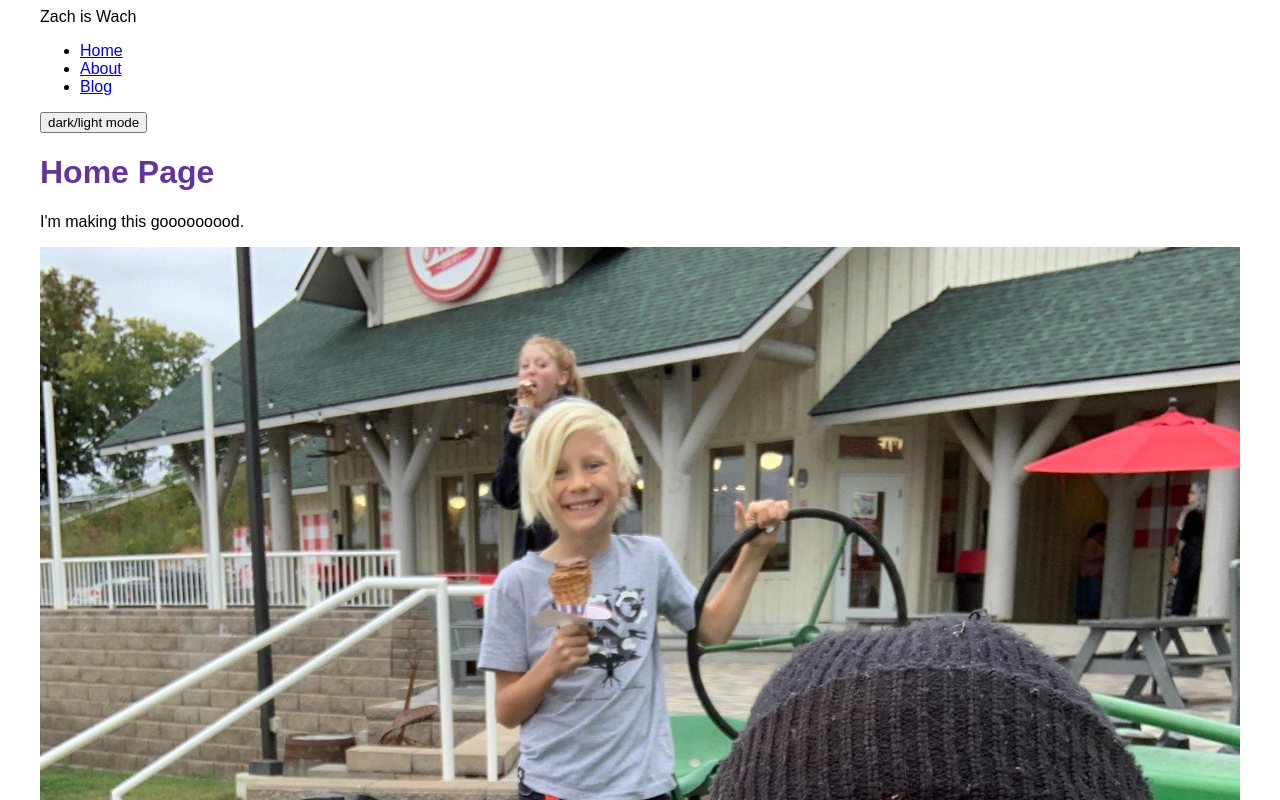
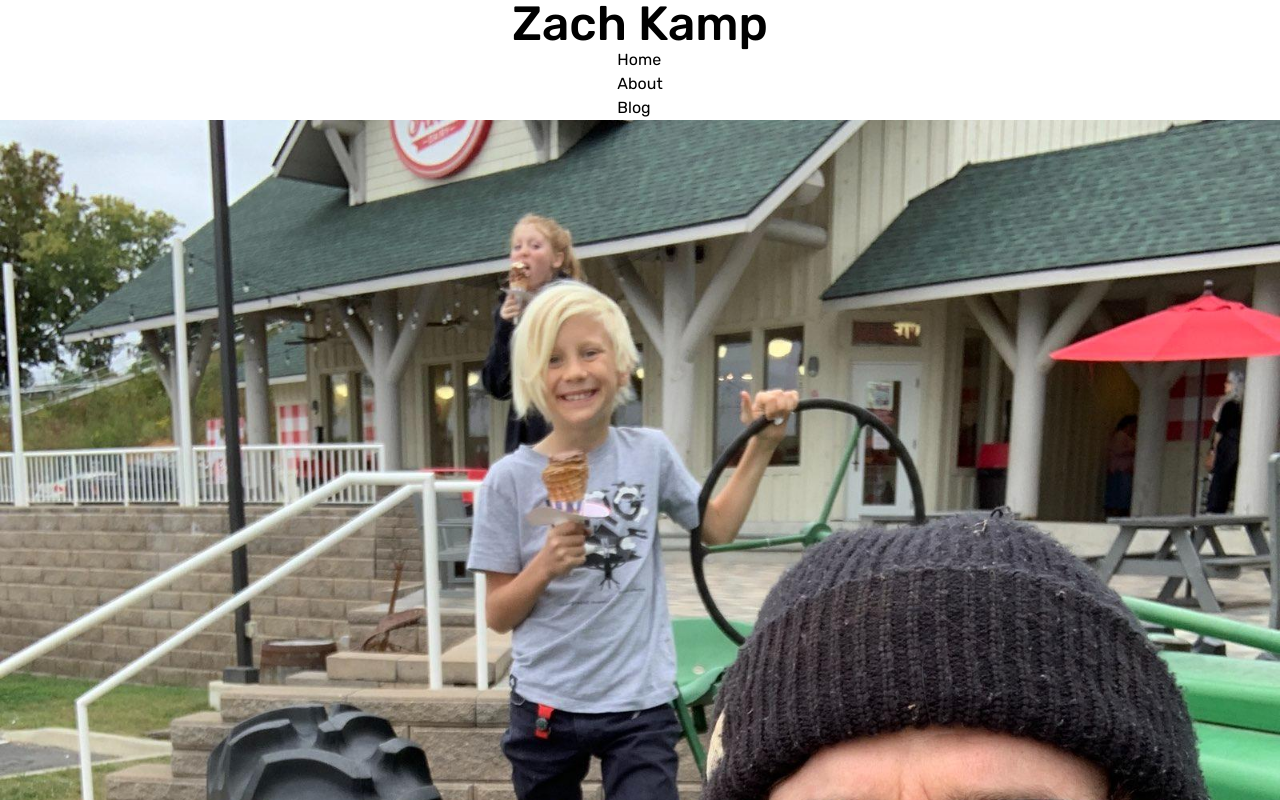
Before and after one commit to zachsgarden/zach-s-blog, a Gatsby site: page / in a window 1280 px wide. Shown: the top 800 px of the page. Built offline with nearby package versions, Linux system fonts and the light colour scheme; Gatsby itself is replaced by a stand-in of ours.

Commit message:
added tailwind

```diff
--- /dev/null
+++ b/gatsby-browser.js
@@ -0,0 +1,2 @@
+import "typeface-rubik";
+import "./src/styles/global.css";
--- a/gatsby-config.js
+++ b/gatsby-config.js
@@ -1,18 +1,35 @@
 module.exports = {
   siteMetadata: {
-    title: "Zach is Wach"
+    title: "Zach Kamp",
   },
   plugins: [
+    "gatsby-plugin-postcss",
     "gatsby-plugin-image",
     "gatsby-plugin-sharp",
+    "gatsby-plugin-mdx",
+    "gatsby-transformer-sharp",
     {
       resolve: "gatsby-source-filesystem",
       options: {
         name: `blog`,
         path: `${__dirname}/blog`,
-      }
+      },
     },
-    "gatsby-plugin-mdx",
-    "gatsby-transformer-sharp",
+    {
+      resolve: `gatsby-omni-font-loader`,
+      options: {
+        enableListener: true,
+        preconnect: [
+          `https://fonts.googleapis.com`,
+          `https://fonts.gstatic.com`,
+        ],
+        web: [
+          {
+            name: `Open Sans`,
+            file: `"https://fonts.googleapis.com/css2?family=Rubik:ital,wght@0,300;0,400;0,500;0,600;0,700;0,800;0,900;1,300;1,400;1,500;1,600;1,700;1,800;1,900&display=swap"`,
+          },
+        ],
+      },
+    },
   ],
-}
+};
--- /dev/null
+++ b/postcss.config.js
@@ -0,0 +1,6 @@
+module.exports = {
+  plugins: {
+    tailwindcss: {},
+    autoprefixer: {},
+  },
+}
--- a/src/components/layout.js
+++ b/src/components/layout.js
@@ -2,11 +2,9 @@
 import { Link, useStaticQuery, graphql } from "gatsby"
 import {
   container,
-  heading,
   navLinks,
   navLinkItem,
   navLinkText,
-  siteTitle,
 } from "./layout.module.css";
 
 const Layout = ({ pageTitle, children }) => {
@@ -20,8 +18,8 @@
   }
   `)
   return (
-    <div className={container}>
-      <header className={siteTitle}>{data.site.siteMetadata.title}</header>
+    <div className="font-rubik container flex flex-col items-center">
+      <header className="text-5xl font-medium">{data.site.siteMetadata.title}</header>
       <nav>
         <ul className={navLinks}>
           <li className={navLinkItem}>
@@ -40,10 +38,9 @@
             </Link>
           </li>
         </ul>
-        <button>dark/light mode</button>
       </nav>
       <main>
-        <h1 className={heading}>{pageTitle}</h1>
+        <h1>{pageTitle}</h1>
         {children}
       </main>
     </div>
--- a/src/components/layout.module.css
+++ b/src/components/layout.module.css
@@ -1,11 +1,7 @@
 .container {
     margin: auto;
     max-width: 1200px;
-    font-family: sans-serif;
-}
-
-.heading {
-    color: rebeccapurple;
+    /* font-family: Rubik, sans-serif; */
 }
 
 .nav-links {
@@ -30,10 +26,3 @@
 .flex-row {
     display: flex;
 }
-
-.site-title {
-    font-size: 3rem;
-    color: gray;
-    font-weight: 700;
-    margin: 3rem 0;
-}
--- a/src/pages/index.js
+++ b/src/pages/index.js
@@ -1,24 +1,21 @@
-import * as React from 'react'
-import Layout from '../components/layout'
-import { StaticImage } from 'gatsby-plugin-image'
-import Seo from '../components/seo'
-import {
-  profileImg
-} from "../components/layout.module.css";
+import * as React from "react";
+import Layout from "../components/layout";
+import { StaticImage } from "gatsby-plugin-image";
+import Seo from "../components/seo";
+import { profileImg } from "../components/layout.module.css";
 
 const IndexPage = () => {
   return (
-    <Layout pageTitle="Home Page">
-      <p>I'm making this gooooooood.</p>
+    <Layout>
       <StaticImage
         className={profileImg}
         alt="Zach with his cool kids eating some great ice cream in Pigeon Forge, Tennessee."
         src="../images/cruze-fam.jpeg"
       />
     </Layout>
-  )
-}
+  );
+};
 
-export const Head = () => <Seo title="Home Page" />
+export const Head = () => <Seo title="Home Page" />;
 
-export default IndexPage
+export default IndexPage;
--- /dev/null
+++ b/src/styles/global.css
@@ -0,0 +1,3 @@
+@tailwind base;
+@tailwind components;
+@tailwind utilities;
--- /dev/null
+++ b/tailwind.config.js
@@ -0,0 +1,15 @@
+/** @type {import('tailwindcss').Config} */
+module.exports = {
+  content: [
+    "./src/pages/**/*.{js,jsx,ts,tsx}",
+    "./src/components/**/*.{js,jsx,ts,tsx}",
+  ],
+  theme: {
+    extend: {
+      fontFamily: {
+        rubik: ["rubik", "sans-serif"],
+      },
+    },
+  },
+  plugins: [],
+};
```
Also changed, not shown: package.json (+10 -1 lines), 1 other file.
